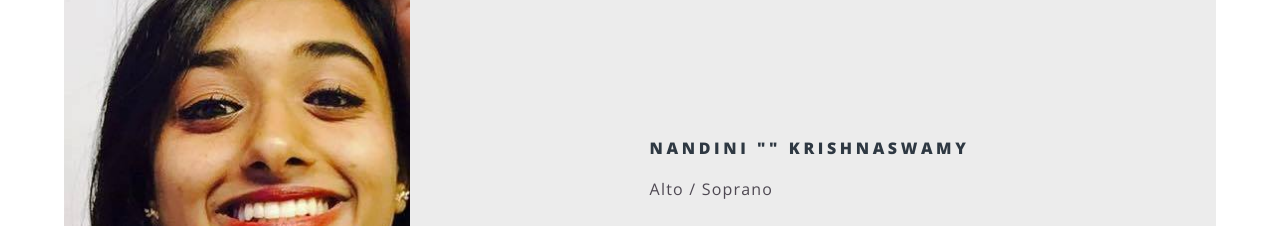
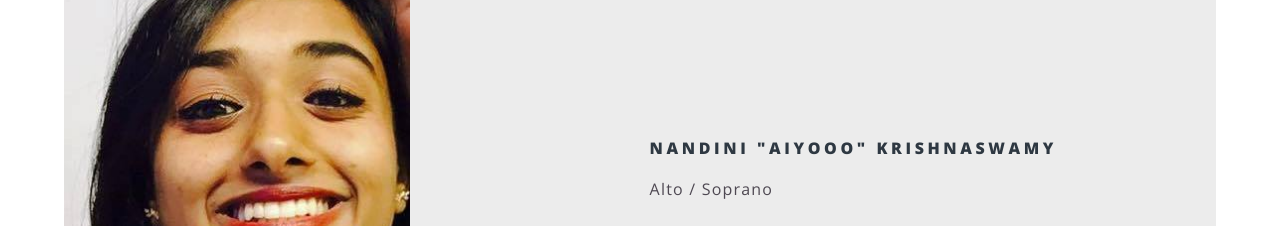
Before and after one commit to nsadras/dilse, a plain HTML site: page team.html in a window 1280 px wide. Shown: the part 3920-4146 px from the top of the page. Drawn offline with nearby package versions, Linux system fonts and the light colour scheme.

Commit message:
changed Nandini's nickname

```diff
--- a/team.html
+++ b/team.html
@@ -120,7 +120,7 @@
 
                 <section class="spotlight">
                   <div class="image"><img src="./images/profiles/nandini.jpg" alt=""></div><div class="content">
-                    <h4>Nandini "" Krishnaswamy</h4>
+                    <h4>Nandini "Aiyooo" Krishnaswamy</h4>
                     <p>Alto / Soprano</p>
                   </div>
                 </section>
```
